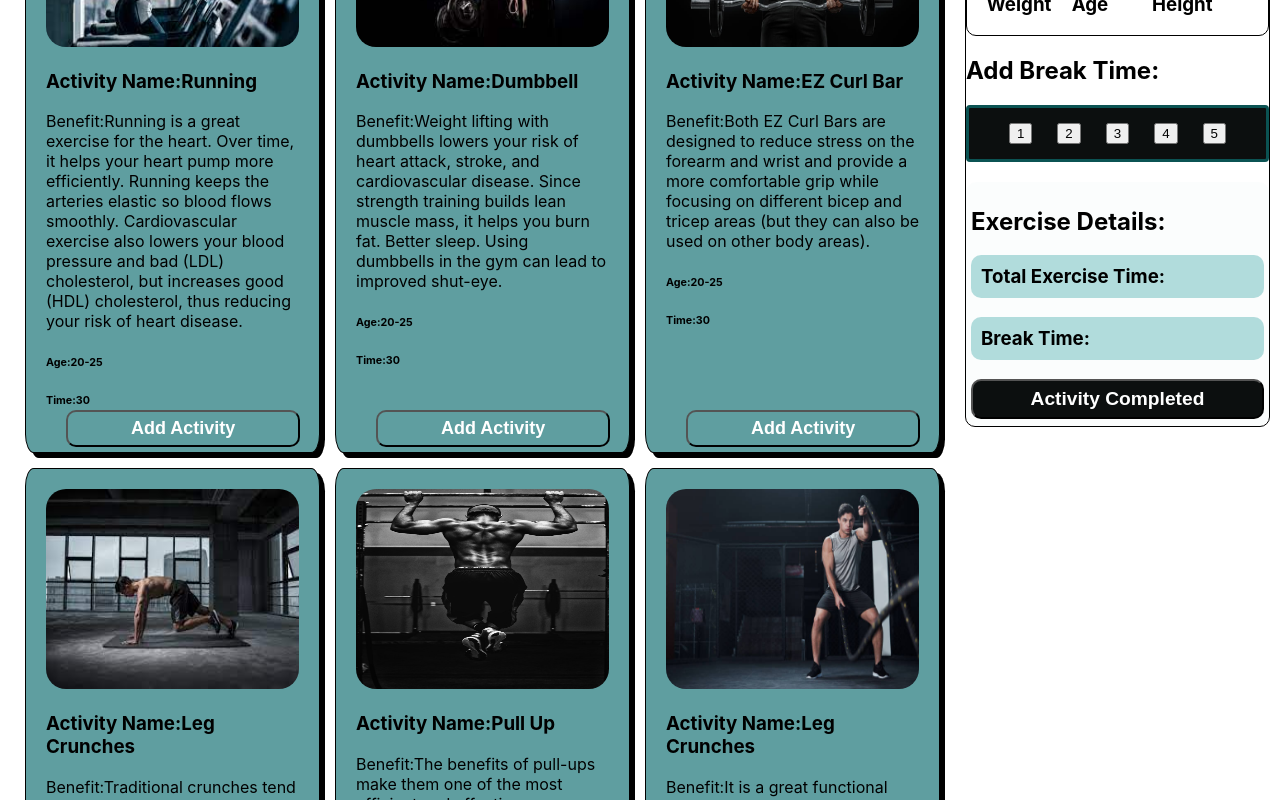
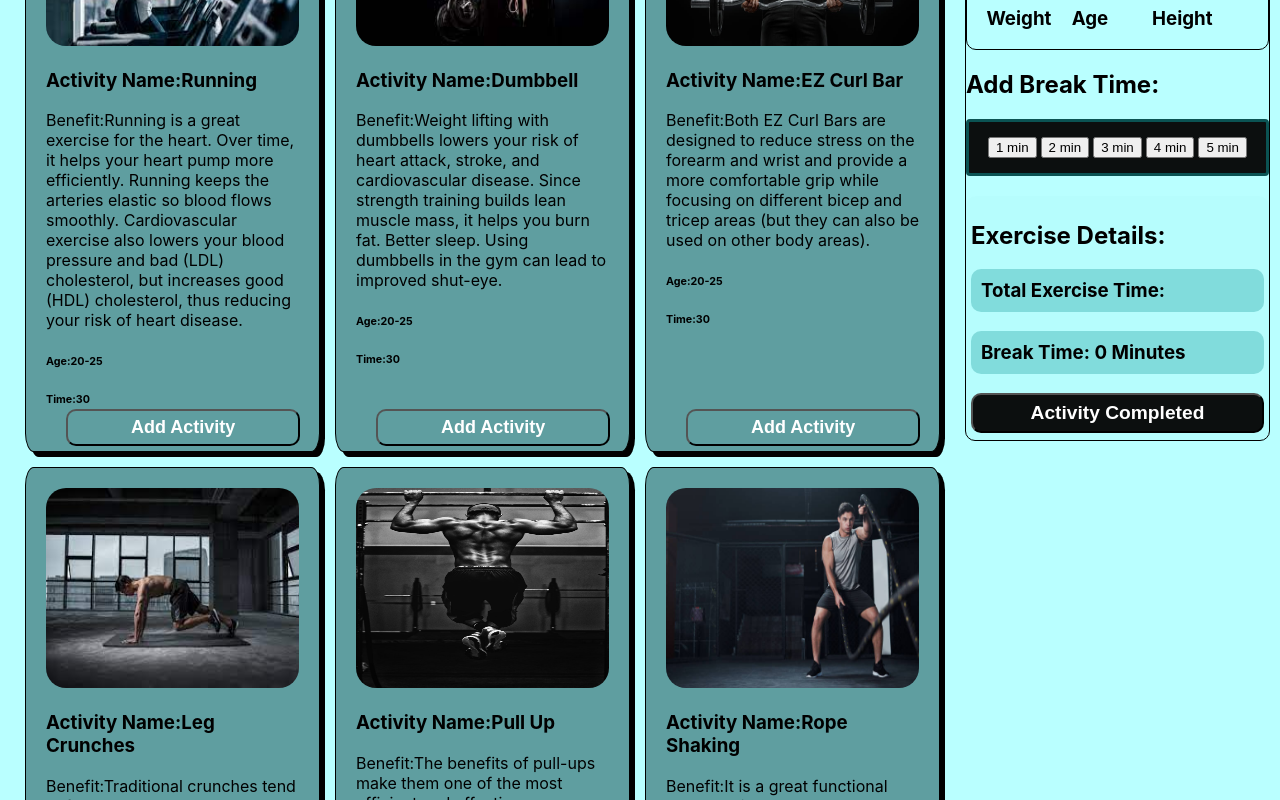
Before and after one commit to Shariyer/Sparks-Gymnessiam, a React (Create React App) app: page / in a window 1280 px wide. Shown: the part 300-1100 px from the top of the page. Built offline with nearby package versions, Linux system fonts and the light colour scheme.

Commit message:
break time added on click

```diff
--- a/package.json
+++ b/package.json
@@ -11,7 +11,8 @@
     "@testing-library/user-event": "^13.5.0",
     "react": "^18.2.0",
     "react-dom": "^18.2.0",
-    "react-scripts": "5.0.1",
+    "react-scripts": "^2.1.3",
+    "react-toastify": "^9.0.8",
     "web-vitals": "^2.1.4"
   },
   "scripts": {
--- a/public/activities.json
+++ b/public/activities.json
@@ -41,7 +41,7 @@
   },
   {
     "id": "6",
-    "name": "Leg Crunches",
+    "name": "Rope Shaking",
     "description": "It is a great functional way to train your back and core As you pull the rope, it just keeps coming, and it requires strength and cardiovascular endurance to keep at it.It works your back and biceps, but if done at the right intensity, it's also a good cardio workout.",
     "age": "20-25",
     "time": 30,
--- a/src/App.css
+++ b/src/App.css
@@ -27,6 +27,9 @@
 .App-link {
   color: #61dafb;
 }
+.app{
+  background-color: rgba(0, 255, 255, 0.274);
+}
 
 @keyframes App-logo-spin {
   from {
--- a/src/App.js
+++ b/src/App.js
@@ -1,11 +1,11 @@
-import logo from './logo.svg';
+import React from 'react'
 import './App.css';
 import Header from './components/Header/Header';
 import Activities from './components/Activities/Activities';
 
 function App() {
   return (
-    <div>
+    <div className='app'>
       <Header></Header>
      <Activities></Activities>
     </div>
--- a/src/components/Activities/Activities.css
+++ b/src/components/Activities/Activities.css
@@ -14,4 +14,5 @@
 }
 .profile-operation-container{
     margin-left: 10px;
+    margin-top: 15px;
 }
--- a/src/components/Activities/Activities.js
+++ b/src/components/Activities/Activities.js
@@ -4,6 +4,7 @@ import Activity from '../Activity/Activity';
 import Operation from '../Operation/Operation';
 
 const Activities = () => {
+
     const [activities, setActivities] = useState([])
 
     useEffect(() => {
@@ -11,19 +12,62 @@ const Activities = () => {
             .then(res => res.json())
             .then(data => { setActivities(data); })
 
-    },[])
+    }, [])
 
+
+
+    const clickHandlerAddToOperation = (activity)=>{
+        let totalTime =0;
+        totalTime  = totalTime + activity.time;
+        console.log(totalTime);
+        return totalTime;
+    }
+
+     let [breakTime,setBreakTime]=useState(0)
+
+     const btnHandler1 = () => {
+         breakTime = 1;
+         setBreakTime(breakTime)
+     }
+     const btnHandler2 = () => {
+         breakTime = 2;
+         setBreakTime(breakTime)
+     }
+     const btnHandler3 = () => {
+         breakTime = 3;
+         setBreakTime(breakTime)
+     }
+     const btnHandler4 = () => {
+         breakTime = 4;
+         setBreakTime(breakTime)
+     }
+     const btnHandler5 = () => {
+         breakTime = 5;
+         setBreakTime(breakTime)
+     }
 
     return (
         <div className='all-activities'>
             <div className='activities'>
 
             {
-                 activities.map(activity=><Activity key={activity.id} activity={activity}></Activity>)
+                    activities.map(activity => <Activity
+                        key={activity.id}
+                        activity={activity}
+
+                        handleClickAddTime={clickHandlerAddToOperation}>
+                    </Activity>)
             }
             </div>
             <div className='profile-operation-container'>
-               <Operation></Operation>
+                <Operation
+                    breakTime={breakTime}
+                btnHandler1={btnHandler1}
+                btnHandler2={btnHandler2}
+                btnHandler3={btnHandler3}
+                btnHandler4={btnHandler4}
+                btnHandler5={btnHandler5}
+                ></Operation>
            </div>
 
 
--- a/src/components/Activity/Activity.js
+++ b/src/components/Activity/Activity.js
@@ -2,8 +2,9 @@ import './Activity.css'
 import React from 'react';
 
 const Activity = (props) => {
-    console.log(props);
-    const{img,description,age,time,name}=props.activity
+
+    const { handleClickAddTime,activity } = props;
+    const { img, description, age, time, name } = activity;
     return (
         <div className='activity-card'>
             <img src={img} alt="" />
@@ -11,7 +12,7 @@ const Activity = (props) => {
             <p>Benefit:{description}</p>
             <h6>Age:{age}</h6>
             <h6>Time:{time}</h6>
-            <button className='add-activity-btn'>Add Activity</button>
+            <button onClick={()=>handleClickAddTime(activity)} className='add-activity-btn'>Add Activity</button>
         </div>
     );
 };
--- a/src/components/Header/Header.css
+++ b/src/components/Header/Header.css
@@ -1,6 +1,7 @@
 .header {
+    font-family: Verdana, Geneva, Tahoma, sans-serif;
     text-align: start;
-    padding-left: 20px;
+    padding-left: 25px;
     color: cadetblue;
     border: 2px solid orange;
     background-color: black;
--- a/src/components/Operation/Operation.js
+++ b/src/components/Operation/Operation.js
@@ -1,7 +1,13 @@
+import React from 'react'
 import './Operation.css'
-import React from 'react';
+// import { toast } from 'react-toastify';
+// import 'react-toastify/dist/ReactToastify.css';
+// toast.configure()
+const Operation = (props) => {
+    const { btnHandler1, btnHandler2, btnHandler3, btnHandler4, btnHandler5, breakTime } = props;
 
-const Operation = () => {
+    // const notify = () => toast("Wow so easy!");
+
      return (
          <div className='operation-container'>
 
@@ -31,22 +37,21 @@ const Operation = () => {
              <div className='break-container'>
                  <h2>Add Break Time:</h2>
                  <div className='break-buttons'>
-                <button>1</button>
-                <button>2</button>
-                <button>3</button>
-                <button>4</button>
-                <button>5</button>
+                 <button onClick={btnHandler1}>1 min</button>
+                 <button onClick={btnHandler2}>2 min</button>
+                 <button onClick={btnHandler3}>3 min</button>
+                 <button onClick={btnHandler4}>4 min</button>
+                 <button onClick={btnHandler5}>5 min</button>
                  </div>
              </div>
              <div className='exercise-details'>
                  <h2>Exercise Details:</h2>
                  <h3 className='total-time'>Total Exercise Time:</h3>
-                <h3 className='break-time'>Break Time:</h3>
-                <button className='activity-completed-btn'>Activity Completed</button>
+                 <h3 className='break-time'>Break Time: {breakTime} Minutes</h3>
+                 <button  className='activity-completed-btn'>Activity Completed</button>
 
              </div>
          </div>
      );
  };
-
  export default Operation;
```
Also changed, not shown: src/components/Utilities/utilities.js (added, +29 -0 lines), 1 other file (tests, documents, lock files or other folders). Lines whose indentation alone changed are shown as unchanged.
